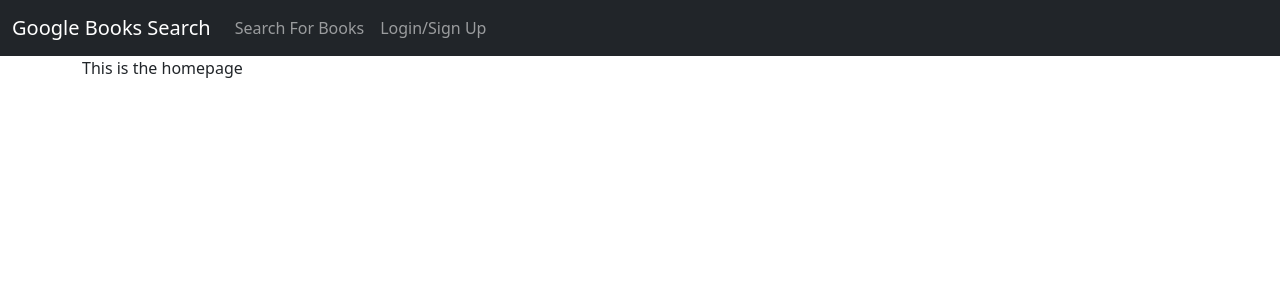
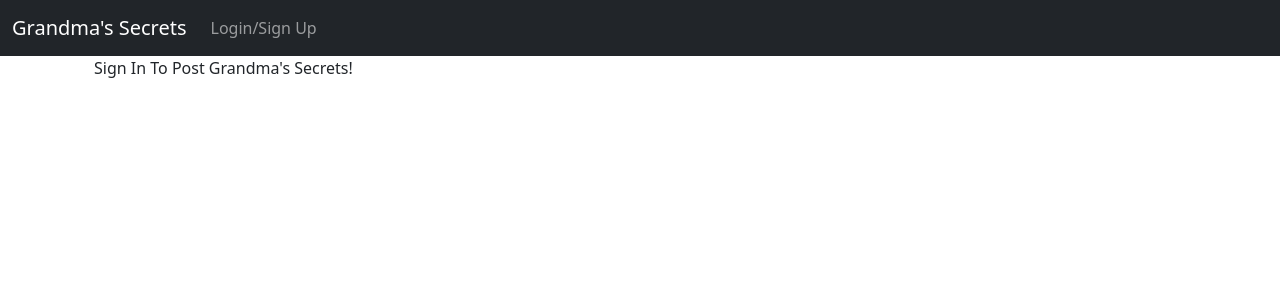
Before and after one commit to akerschen-coder/peoples-recipes, a React (Create React App) app in the folder client/: page / in a window 1280 px wide. Shown: the top 300 px of the page. Built offline with nearby package versions, Linux system fonts and the light colour scheme.

Commit message:
added the form on the homepage- hidden if not logged in

```diff
--- a/client/src/components/Navbar.js
+++ b/client/src/components/Navbar.js
@@ -15,14 +15,11 @@ const AppNavbar = () => {
       <Navbar bg='dark' variant='dark' expand='lg'>
         <Container fluid>
           <Navbar.Brand as={Link} to='/'>
-            Google Books Search
+            Grandma's Secrets
           </Navbar.Brand>
           <Navbar.Toggle aria-controls='navbar' />
           <Navbar.Collapse id='navbar'>
             <Nav className='ml-auto'>
-              <Nav.Link as={Link} to='/'>
-                Search For Books
-              </Nav.Link>
               {/* if user is logged in show saved books and logout */}
               {Auth.loggedIn() ? (
                 <>
--- a/client/src/pages/HomePage.js
+++ b/client/src/pages/HomePage.js
@@ -1,8 +1,36 @@
-import { Jumbotron, Container, Col, Form, Button, Card, CardColumns } from 'react-bootstrap';
+import { Container, Form, Button, } from 'react-bootstrap';
+import Auth from '../utils/auth';
+
 export default function Intro() {
-        return (
-            <Container>
-                <div>This is the homepage</div>
+    return (
+        <Container>
+            {Auth.loggedIn() ? (
+                <>
+            <Form>
+                <Form.Group className="mb-3" controlId="formBasicEmail">
+                    <Form.Label>Name of Recipe</Form.Label>
+                    <Form.Control type="name" placeholder="Enter name" />
+
+                </Form.Group>
+                <Form.Group className="mb-3" controlId="formBasicPassword">
+                    <Form.Label>Ingredients and Measurements</Form.Label>
+                    <Form.Control type="ingrediants" placeholder="chicken, bacon, etc" />
+                    <Form.Text className="text-muted">
+                        Put commas between ingredients
+                    </Form.Text>
+                </Form.Group>
+                <Form.Group controlId="formFile" className="mb-3">
+                    <Form.Label>Have an Image?</Form.Label>
+                    <Form.Control type="file" />
+                </Form.Group>
+                <Button variant="primary" type="submit">
+                    Submit
+                </Button>
+            </Form>
+            </>
+            ): (
+                <Container>Sign In To Post Grandma's Secrets!</Container>
+            )}
         </Container>
-        )
-    }
+    )
+}
--- a/client/src/pages/SavedRecipes.js
+++ b/client/src/pages/SavedRecipes.js
@@ -1,4 +1,4 @@
-import { Jumbotron, Container, Col, Form, Button, Card, CardColumns } from 'react-bootstrap';
+import {  Container } from 'react-bootstrap';
 export default function Intro() {
         return (
             <Container>
--- a/client/src/utils/mutations.js
+++ b/client/src/utils/mutations.js
@@ -1,8 +1,8 @@
-import { gql } from "@apollo/client";
+import { gql } from 'graphql-tag';
 
 export const LOGIN_USER = gql`
-  mutation loginUser($email: String!, $password: String!) {
-    loginUser(email: $email, password: $password) {
+  mutation login($email: String!, $password: String!) {
+    login(email: $email, password: $password) {
       token
       user {
         username
```
Also changed, not shown: client/src/utils/API.js (deleted), 1 other file (tests, documents, lock files or other folders).
